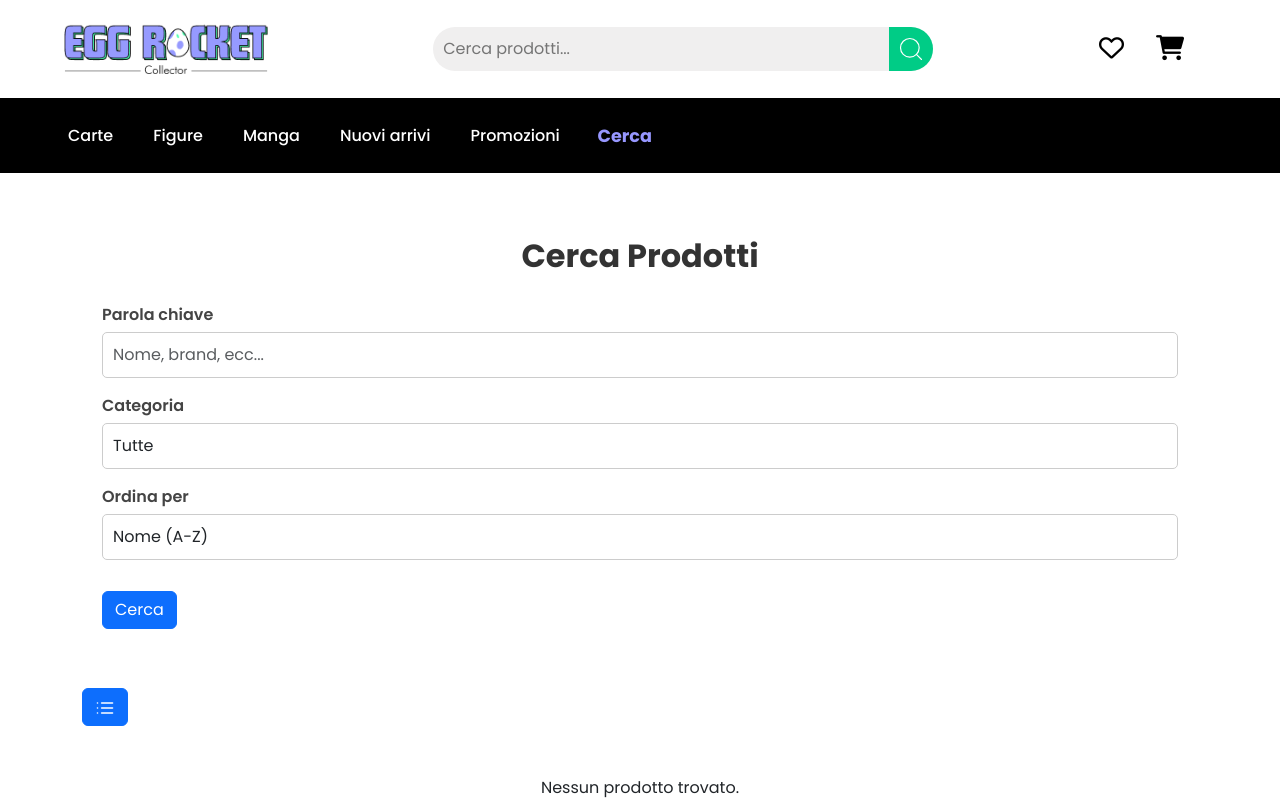
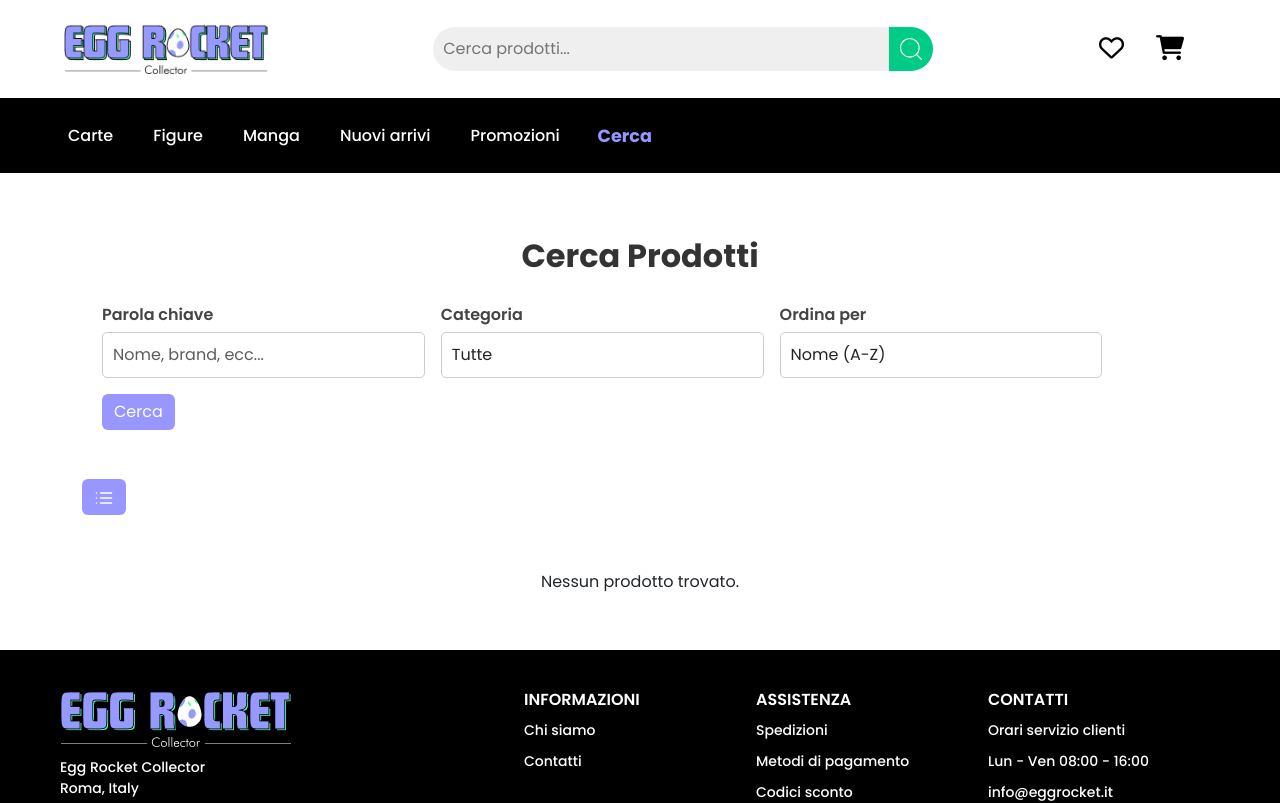
Before and after one commit to Jonathanmasa/boolshop-FE, a React (Vite) app: page /search in a window 1280 px wide. Shown: the top 803 px of the page. Built offline with nearby package versions, Linux system fonts and the light colour scheme; a web font is replaced by a local one.

Commit message:
fix layout search filters

```diff
--- a/src/index.css
+++ b/src/index.css
@@ -516,7 +516,7 @@ main h2 {
 
 /* Form group */
 .search-page .form-group {
-    width: 100%;
+    width: 30%;
 }
 
 .search-page .form-group label {
@@ -535,7 +535,9 @@ main h2 {
 
 /* Bottone per la ricerca */
 .search-page .btn {
-    margin-top: 15px;
+    margin-bottom: 5px;
+    background-color: #9797ff !important;
+    border: none !important;
 }
 
 /* Contenitore dei prodotti (qui mettiamo il background) */
@@ -868,6 +870,11 @@ footer a:hover {
         right: 25%;
     }
 
+    /* .search form  */
+    .search-page .form-group {
+        width: 100%;
+    }
+
     /* footer */
     footer .container {
         flex-direction: column;
```
